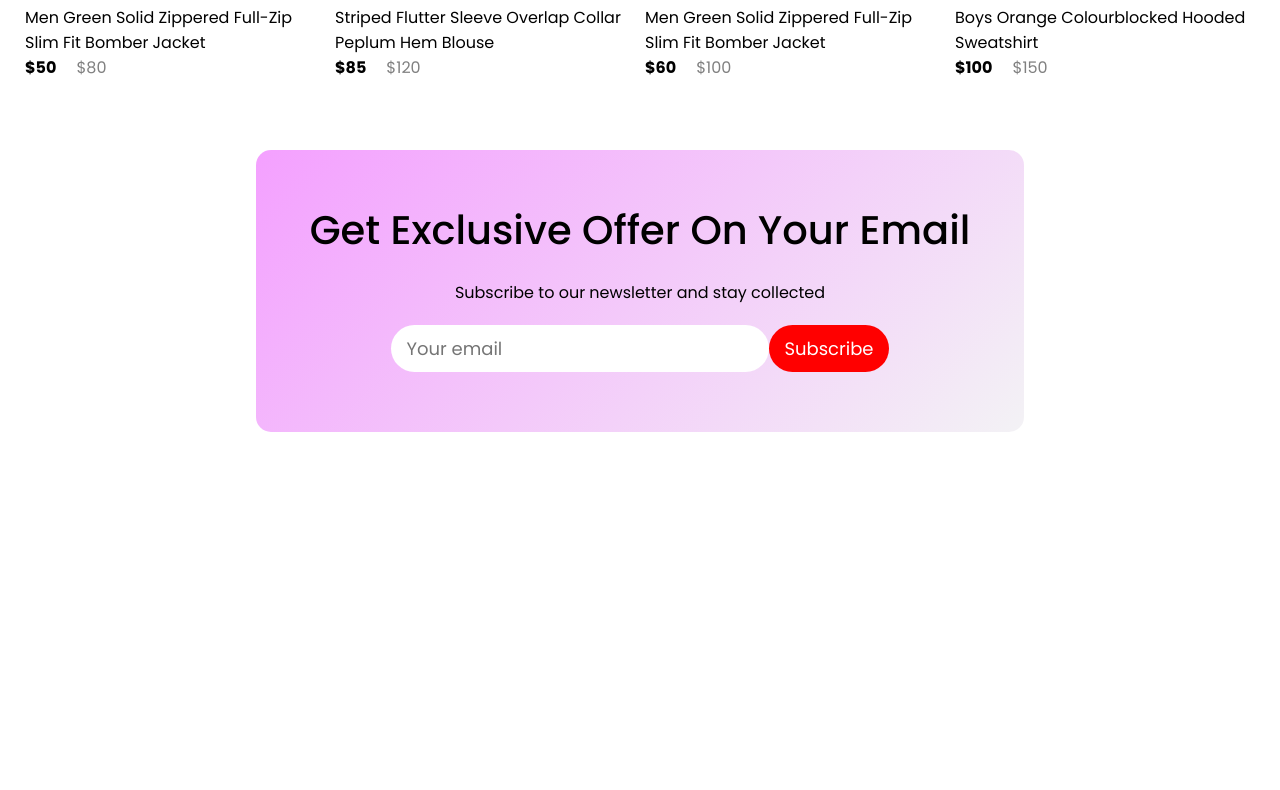
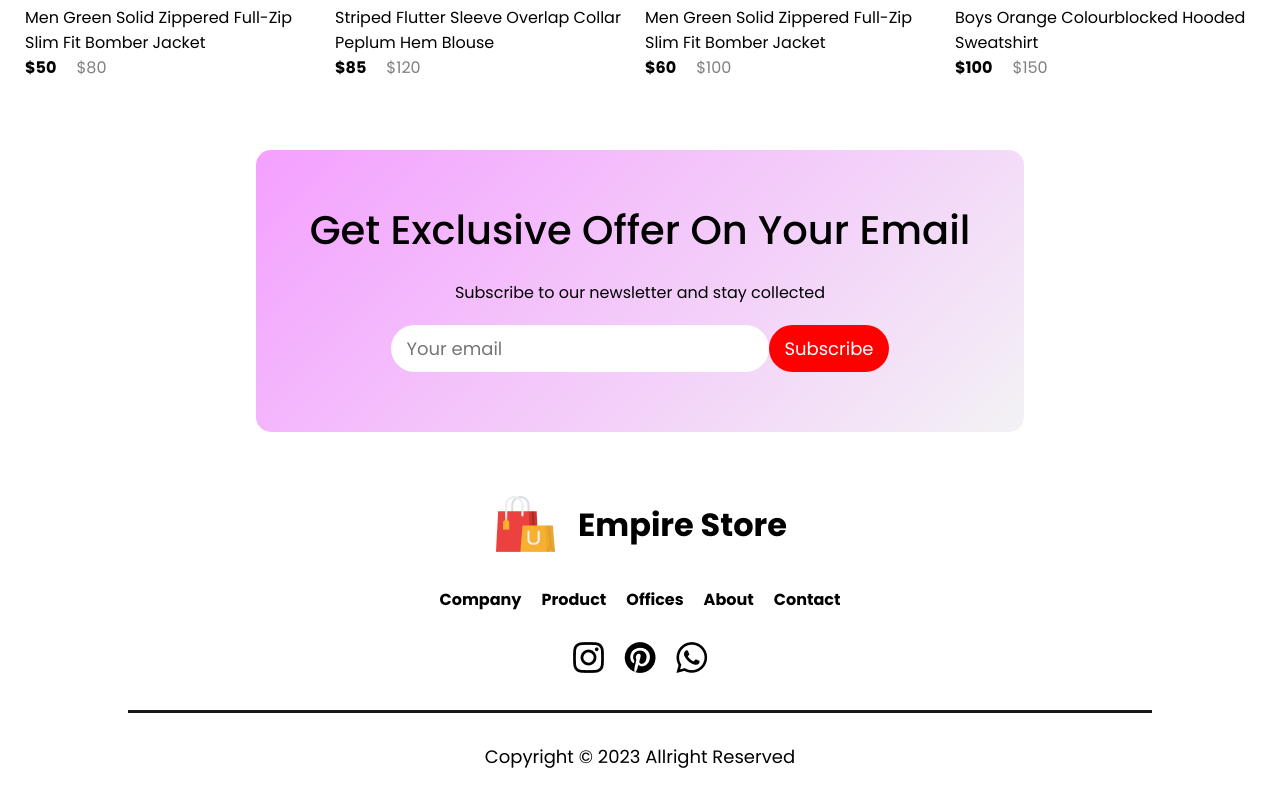
Before and after one commit to Empire688682/E-Commerce, a React (Vite) app in the folder FrontEnd/: page / in a window 1280 px wide. Shown: the part 3171-3961 px from the top of the page. Before the commit the page ends 3653 px from the top, so only its background shows below. Built offline with nearby package versions, Linux system fonts and the light colour scheme.

Commit message:
latest update

```diff
--- a/FrontEnd/src/App.jsx
+++ b/FrontEnd/src/App.jsx
@@ -7,6 +7,7 @@ import ShopCategory from './Component/Pages/ShopCategory';
 import Product from './Component/Pages/Product';
 import Cart from './Component/Pages/Cart';
 import LoginSignup from './Component/Pages/LoginSignup';
+import Footer from './Component/Footer/Footer';
 
 const App = () => {
   return (
@@ -24,6 +25,7 @@ const App = () => {
         <Route path='/cart' element={<Cart/>}/>
         <Route path='/loginSignup' element={<LoginSignup/>}/>
       </Routes>
+      <Footer/>
       </BrowserRouter>
     </div>
   )
```
